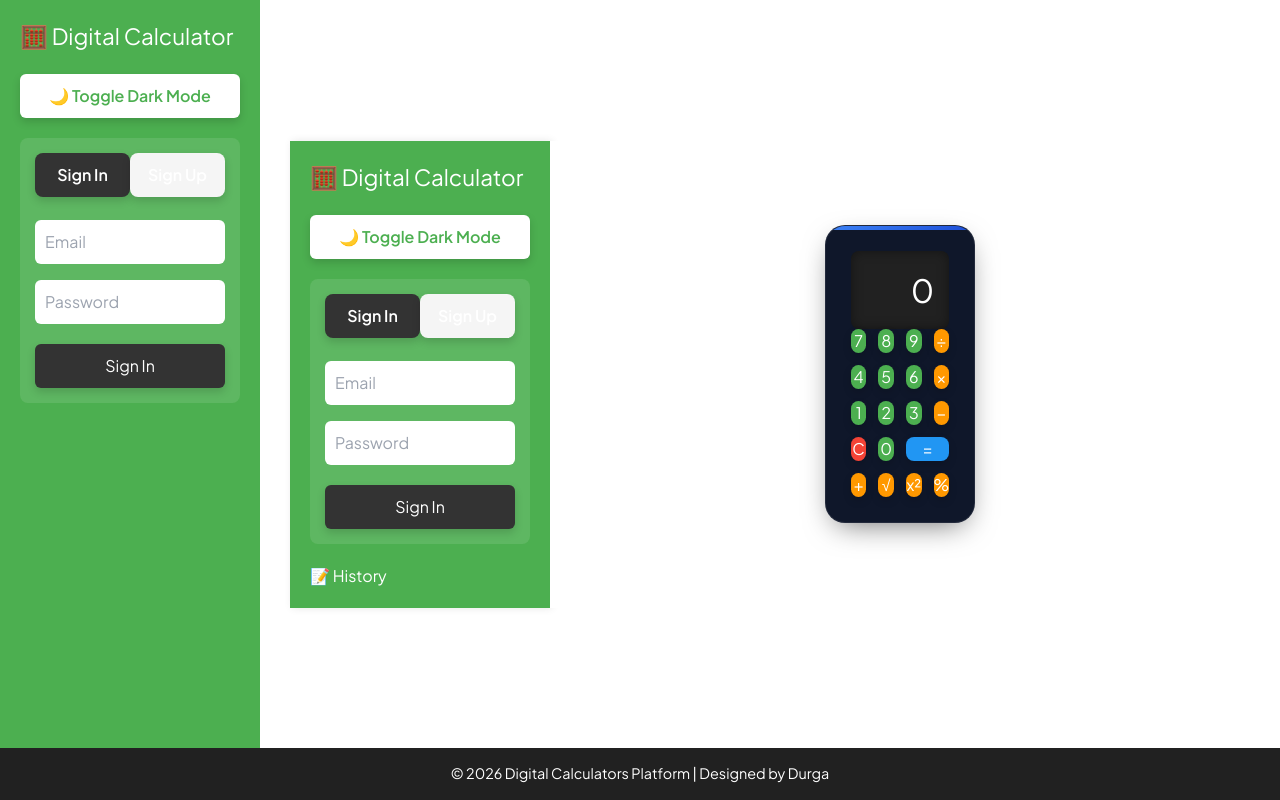
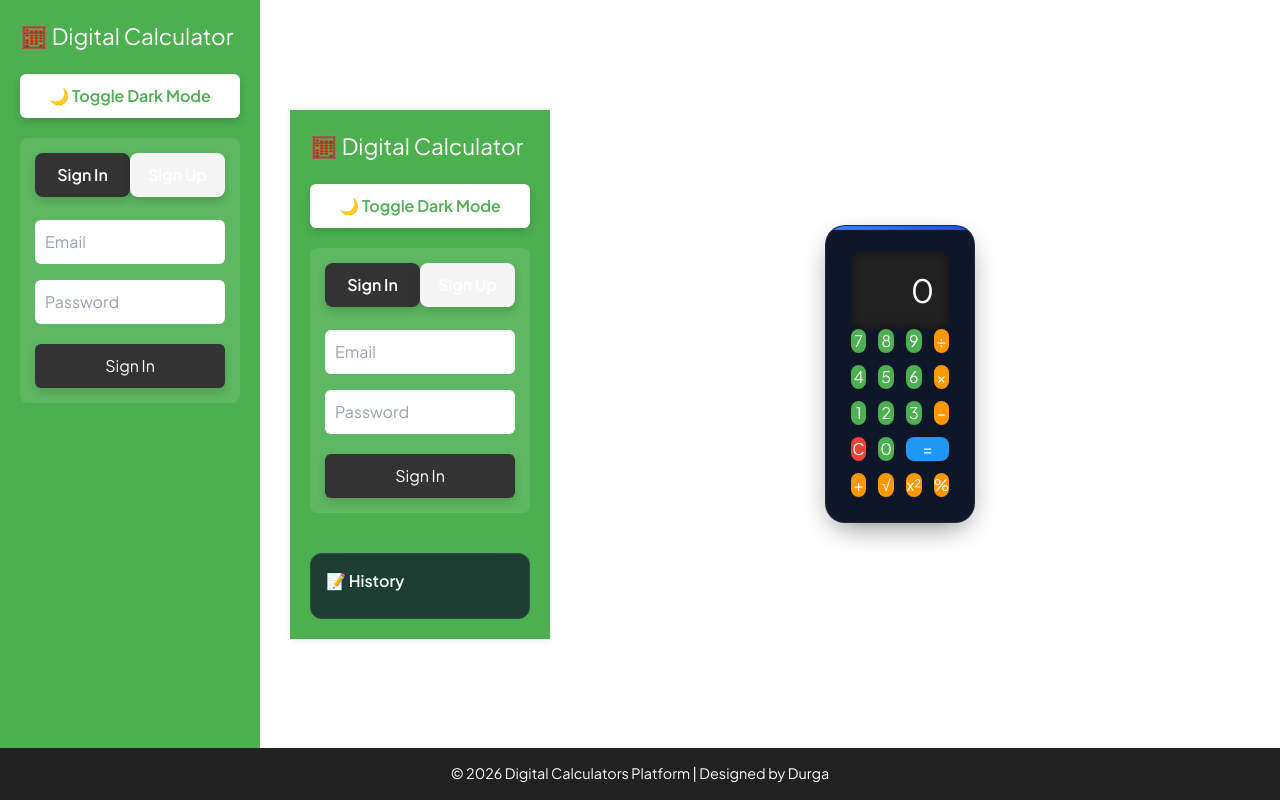
Before and after one commit to MDPrassadh/DIGITAL-CALCULATORS, a React (Vite) app in the folder frontend/: page / in a window 1280 px wide. Built offline with nearby package versions, Linux system fonts and the light colour scheme.

Commit message:
Update App.css

```diff
--- a/frontend/src/App.css
+++ b/frontend/src/App.css
@@ -128,6 +128,60 @@ button::after {
   transition: transform 0.4s ease, opacity 0.8s ease;
 }
 
+/* History Panel Styling */
+.history {
+  margin-top: 20px;
+  padding: 15px;
+  border-radius: 12px;
+  background: rgba(15, 23, 42, 0.75); /* glass effect */
+  backdrop-filter: blur(12px);
+  -webkit-backdrop-filter: blur(12px);
+  border: 1px solid rgba(255, 255, 255, 0.08);
+  max-height: 200px;
+  overflow-y: auto;
+  transition: all 0.3s ease;
+}
+
+.history h3 {
+  margin: 0 0 10px;
+  font-size: 1rem;
+  font-weight: 600;
+  color: var(--text-main);
+}
+
+.history ul {
+  list-style: none;
+  padding: 0;
+  margin: 0;
+}
+
+.history li {
+  font-size: 0.9rem;
+  color: var(--text-muted);
+  padding: 6px 0;
+  border-bottom: 1px solid rgba(255, 255, 255, 0.05);
+}
+
+.history li:last-child {
+  border-bottom: none;
+}
+
+/* Smooth scrollbar */
+.history.custom-scrollbar::-webkit-scrollbar {
+  width: 6px;
+}
+.history.custom-scrollbar::-webkit-scrollbar-track {
+  background: rgba(15, 23, 42, 0.4);
+}
+.history.custom-scrollbar::-webkit-scrollbar-thumb {
+  background: rgba(99, 102, 241, 0.6);
+  border-radius: 4px;
+}
+.history.custom-scrollbar::-webkit-scrollbar-thumb:hover {
+  background: rgba(99, 102, 241, 0.9);
+}
+
+
 button:active::after {
   transform: translate(-50%, -50%) scale(1);
   opacity: 1;
```
